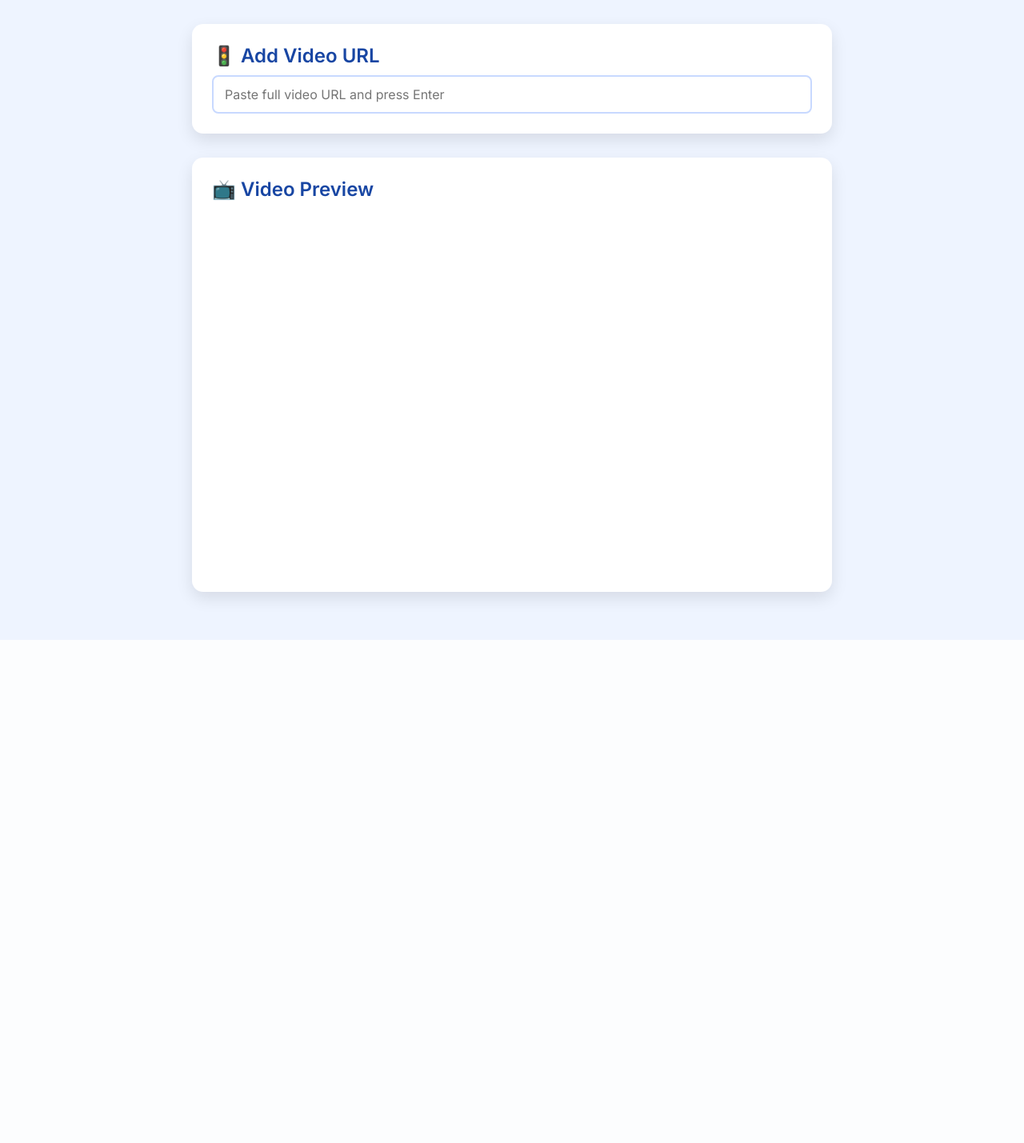
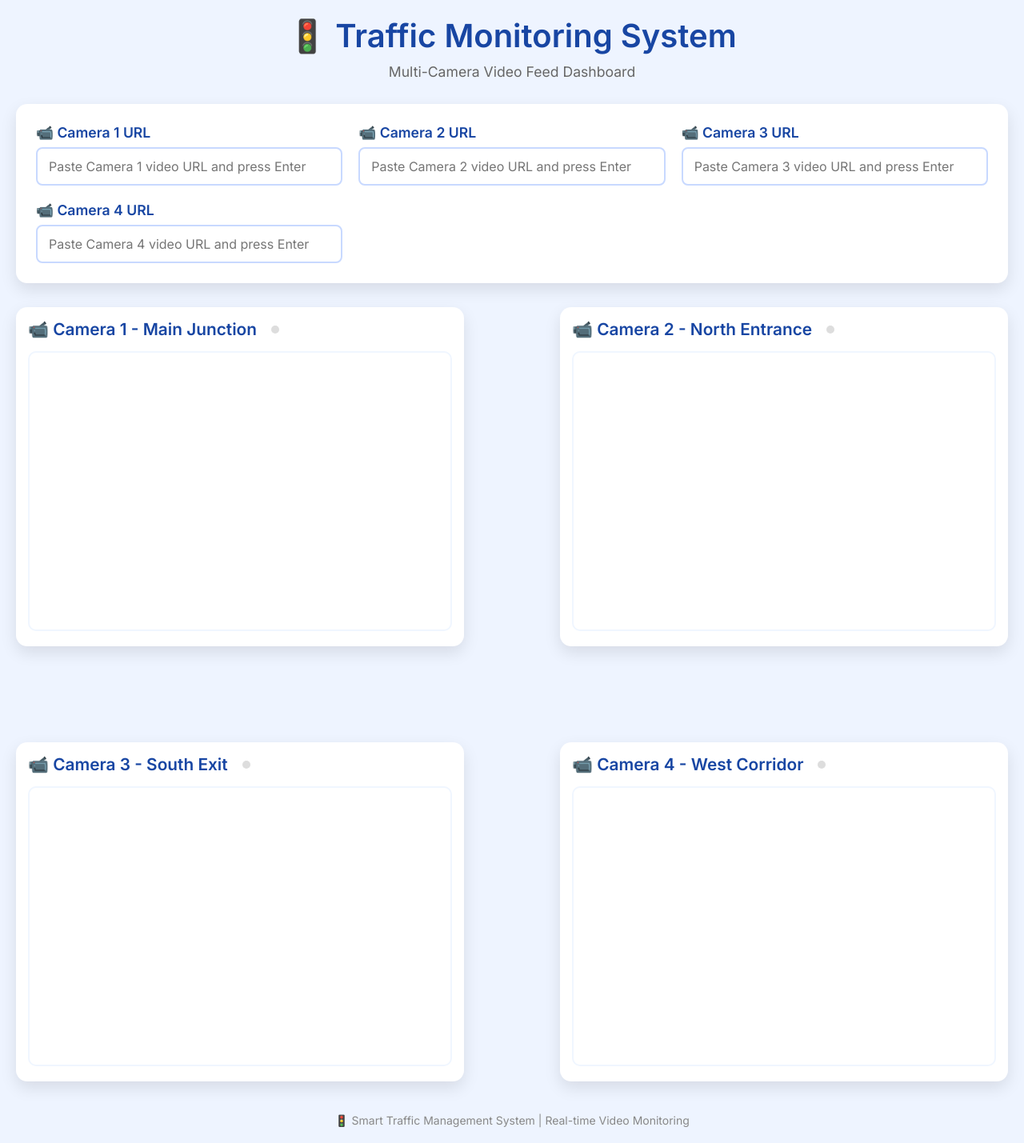
Before and after one commit to abhinavbahadursingh/trafficMoniterinfSite, a PHP site: page /charity/admin/camera/index.php in a window 1280 px wide. Shown: the whole page at 80% size. Before the commit the page ends 800 px from the top, so only its background shows below. Run offline with PHP 8.4, Linux system fonts and the light colour scheme; some libraries are stand-ins or nearby versions.

Commit message:
camera feed changed

```diff
--- a/admin/camera/index.php
+++ b/admin/camera/index.php
@@ -3,7 +3,7 @@
 <head>
   <meta charset="UTF-8" />
   <meta name="viewport" content="width=device-width, initial-scale=1.0"/>
-  <title>Smart Traffic Video Panel</title>
+  <title>Multi-Camera Traffic Video Panel</title>
 
   <script src="https://www.gstatic.com/firebasejs/8.10.1/firebase-app.js"></script>
   <script src="https://www.gstatic.com/firebasejs/8.10.1/firebase-database.js"></script>
@@ -20,32 +20,58 @@
 
     body {
       background: #eef4ff;
-      display: flex;
-      flex-direction: column;
-      align-items: center;
-      justify-content: center;
+      padding: 20px;
       min-height: 100vh;
-      padding: 20px;
     }
 
-    .card {
+    .container {
+      max-width: 100%;
+      margin: 0 auto;
+    }
+
+    .header {
+      text-align: center;
+      margin-bottom: 30px;
+    }
+
+    .header h1 {
+      color: #1846a3;
+      font-size: 2.5rem;
+      margin-bottom: 10px;
+    }
+
+    .header p {
+      color: #666;
+      font-size: 1.1rem;
+    }
+
+    .input-section {
       background: white;
       border-radius: 14px;
       box-shadow: 0 8px 20px rgba(0, 0, 0, 0.1);
-      width: 95%;
-      max-width: 800px;
       padding: 25px;
       margin-bottom: 30px;
-      transition: 0.3s ease;
     }
 
-    .card h2 {
+    .input-grid {
+      display: grid;
+      grid-template-columns: repeat(auto-fit, minmax(300px, 1fr));
+      gap: 20px;
+    }
+
+    .input-group {
+      display: flex;
+      flex-direction: column;
+    }
+
+    .input-group label {
       color: #1846a3;
-      margin-bottom: 10px;
+      font-weight: 600;
+      margin-bottom: 8px;
+      font-size: 1.1rem;
     }
 
     input {
-      width: 100%;
       padding: 12px 14px;
       font-size: 16px;
       border: 2px solid #c8d9ff;
@@ -59,38 +85,140 @@
       background: #f0f6ff;
     }
 
+    .video-grid {
+      display: grid;
+      grid-template-columns: repeat(auto-fit, minmax(500px, 1fr));
+      gap: 120px;
+      margin-top: 15px;
+    }
+
+    .video-card {
+      background: white;
+      border-radius: 14px;
+      box-shadow: 0 8px 20px rgba(0, 0, 0, 0.1);
+      padding:15px;
+      transition: 0.3s ease;
+    }
+
+    .video-card:hover {
+      transform: translateY(-2px);
+      box-shadow: 0 12px 30px rgba(0, 0, 0, 0.15);
+    }
+
+    .video-card h3 {
+      color: #1846a3;
+      margin-bottom: 15px;
+      font-size: 1.3rem;
+      display: flex;
+      align-items: center;
+      gap: 8px;
+    }
+
     iframe {
       width: 100%;
-      height: 450px;
+      height: 350px;
       border-radius: 10px;
-      border: none;
+      border: 2px solid #f0f6ff;
+      transition: 0.3s;
+    }
+
+    iframe:hover {
+      border-color: #1846a3;
+    }
+
+    .status-indicator {
+      display: inline-block;
+      width: 10px;
+      height: 10px;
+      border-radius: 50%;
+      background: #ddd;
+      margin-left: 10px;
+      transition: 0.3s;
+    }
+
+    .status-indicator.active {
+      background: #22c55e;
+      box-shadow: 0 0 10px rgba(34, 197, 94, 0.3);
     }
 
     .footer {
-      margin-top: 30px;
+      margin-top: 40px;
+      text-align: center;
       color: #888;
       font-size: 14px;
     }
 
-    @media (max-width: 600px) {
+    @media (max-width: 768px) {
+      .video-grid {
+        grid-template-columns: 1fr;
+      }
+
+      .input-grid {
+        grid-template-columns: 1fr;
+      }
+
       iframe {
-        height: 250px;
+        height: 200px;
+      }
+
+      .header h1 {
+        font-size: 2rem;
       }
     }
   </style>
 </head>
 <body>
 
-  <div class="card">
-    <h2>🚦 Add Video URL</h2>
-    <input type="text" id="videoUrl" placeholder="Paste full video URL and press Enter">
+  <div class="container">
+    <div class="header">
+      <h1>🚦 Traffic Monitoring System</h1>
+      <p>Multi-Camera Video Feed Dashboard</p>
     </div>
 
-  <div class="card">
-    <h2>📺 Video Preview</h2>
-    <iframe id="videoFrame" allowfullscreen></iframe>
+    <div class="input-section">
+      <div class="input-grid">
+        <div class="input-group">
+          <label for="videoUrl1">📹 Camera 1 URL</label>
+          <input type="text" id="videoUrl1" placeholder="Paste Camera 1 video URL and press Enter">
+        </div>
+        <div class="input-group">
+          <label for="videoUrl2">📹 Camera 2 URL</label>
+          <input type="text" id="videoUrl2" placeholder="Paste Camera 2 video URL and press Enter">
+        </div>
+        <div class="input-group">
+          <label for="videoUrl3">📹 Camera 3 URL</label>
+          <input type="text" id="videoUrl3" placeholder="Paste Camera 3 video URL and press Enter">
+        </div>
+        <div class="input-group">
+          <label for="videoUrl4">📹 Camera 4 URL</label>
+          <input type="text" id="videoUrl4" placeholder="Paste Camera 4 video URL and press Enter">
+        </div>
+      </div>
     </div>
 
+    <div class="video-grid">
+      <div class="video-card">
+        <h3>📹 Camera 1 - Main Junction<span class="status-indicator" id="status1"></span></h3>
+        <iframe id="videoFrame1" allowfullscreen></iframe>
+      </div>
+      <div class="video-card">
+        <h3>📹 Camera 2 - North Entrance<span class="status-indicator" id="status2"></span></h3>
+        <iframe id="videoFrame2" allowfullscreen></iframe>
+      </div>
+      <div class="video-card">
+        <h3>📹 Camera 3 - South Exit<span class="status-indicator" id="status3"></span></h3>
+        <iframe id="videoFrame3" allowfullscreen></iframe>
+      </div>
+      <div class="video-card">
+        <h3>📹 Camera 4 - West Corridor<span class="status-indicator" id="status4"></span></h3>
+        <iframe id="videoFrame4" allowfullscreen></iframe>
+      </div>
+    </div>
+
+    <div class="footer">
+      <p>🚦 Smart Traffic Management System | Real-time Video Monitoring</p>
+    </div>
+  </div>
 
   <script>
     const firebaseConfig = {
@@ -106,20 +234,42 @@
     firebase.initializeApp(firebaseConfig);
     const db = firebase.database();
 
-    const input = document.getElementById("videoUrl");
-    const videoFrame = document.getElementById("videoFrame");
+    // Get all input and iframe elements
+    const inputs = [
+      document.getElementById("videoUrl1"),
+      document.getElementById("videoUrl2"),
+      document.getElementById("videoUrl3"),
+      document.getElementById("videoUrl4")
+    ];
 
+    const videoFrames = [
+      document.getElementById("videoFrame1"),
+      document.getElementById("videoFrame2"),
+      document.getElementById("videoFrame3"),
+      document.getElementById("videoFrame4")
+    ];
+
+    const statusIndicators = [
+      document.getElementById("status1"),
+      document.getElementById("status2"),
+      document.getElementById("status3"),
+      document.getElementById("status4")
+    ];
+
+    // Add event listeners for each input
+    inputs.forEach((input, index) => {
       input.addEventListener("keypress", function(e) {
         if (e.key === "Enter" && input.value.trim() !== "") {
           const url = input.value.trim();
           if (isYouTubeURL(url)) {
-          db.ref("video_path/video_url").set(url);
-          input.value = "";
-          alert("✅ Full URL saved!");
+            db.ref(`video_path/camera_${index + 1}`).set(url);
+            // Keep the URL in the input field - don't clear it
+            alert(`✅ Camera ${index + 1} URL saved!`);
           } else {
-          alert("❌ Please enter a valid  video URL!");
+            alert("❌ Please enter a valid YouTube video URL!");
           }
         }
+      });
     });
 
     function isYouTubeURL(url) {
@@ -131,28 +281,65 @@
       return match ? match[1] : null;
     }
 
-    let videoUrls = [];
-    let index = 0;
+    // Video loop management for each camera
+    const videoLoops = [
+      { urls: [], index: 0, interval: null },
+      { urls: [], index: 0, interval: null },
+      { urls: [], index: 0, interval: null },
+      { urls: [], index: 0, interval: null }
+    ];
 
-    function loopVideos() {
-      if (videoUrls.length === 0) return;
-      const url = videoUrls[index];
+    function loopVideos(cameraIndex) {
+      const loop = videoLoops[cameraIndex];
+      if (loop.urls.length === 0) return;
+
+      const url = loop.urls[loop.index];
       const videoID = extractVideoID(url);
       if (videoID) {
-        videoFrame.src = `https://www.youtube.com/embed/${videoID}?autoplay=1&mute=1&controls=1&rel=0&modestbranding=1`;
-      }
-      index = (index + 1) % videoUrls.length;
-      setTimeout(loopVideos, 60000); // 60 seconds
+        videoFrames[cameraIndex].src = `https://www.youtube.com/embed/${videoID}?autoplay=1&mute=1&controls=1&rel=0&modestbranding=1`;
+        statusIndicators[cameraIndex].classList.add('active');
       }
 
-    db.ref("video_path/video_url").on("value", (snapshot) => {
+      loop.index = (loop.index + 1) % loop.urls.length;
+      loop.interval = setTimeout(() => loopVideos(cameraIndex), 60000); // 60 seconds
+    }
+
+    function stopVideoLoop(cameraIndex) {
+      const loop = videoLoops[cameraIndex];
+      if (loop.interval) {
+        clearTimeout(loop.interval);
+        loop.interval = null;
+      }
+      statusIndicators[cameraIndex].classList.remove('active');
+    }
+
+    // Listen for changes in Firebase for each camera
+    for (let i = 0; i < 4; i++) {
+      (function(cameraIndex) {
+        db.ref(`video_path/camera_${cameraIndex + 1}`).on("value", (snapshot) => {
           const url = snapshot.val();
-  videoUrls = [];
+          const loop = videoLoops[cameraIndex];
+
+          // Stop existing loop
+          stopVideoLoop(cameraIndex);
+
+          // Reset and start new loop
+          loop.urls = [];
           if (url) {
-    videoUrls.push(url);
-    index = 0;
-    loopVideos();
+            loop.urls.push(url);
+            loop.index = 0;
+            loopVideos(cameraIndex);
+          } else {
+            // Clear the iframe if no URL
+            videoFrames[cameraIndex].src = "";
           }
+        });
+      })(i);
+    }
+
+    // Initialize with empty frames
+    videoFrames.forEach(frame => {
+      frame.src = "";
     });
   </script>
 
```
Also changed, not shown: traffic-monitoring-f490d-firebase-adminsdk-fbsvc-bd36dd8ff2.json (added, +13 -0 lines). Lines whose indentation alone changed are shown as unchanged.
